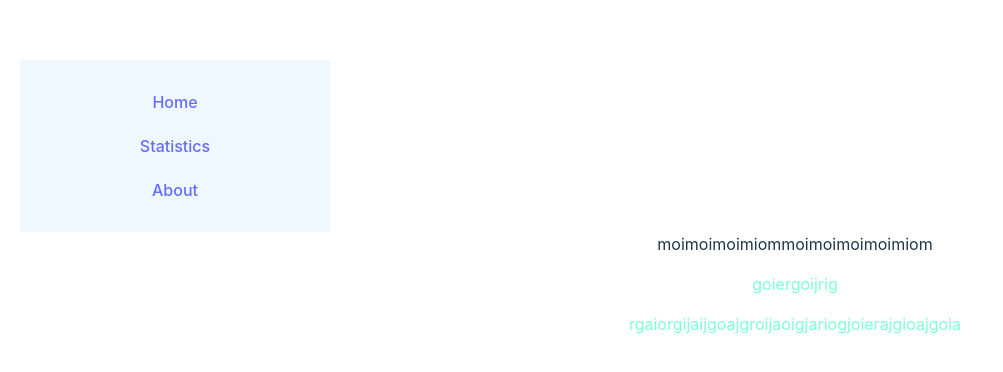
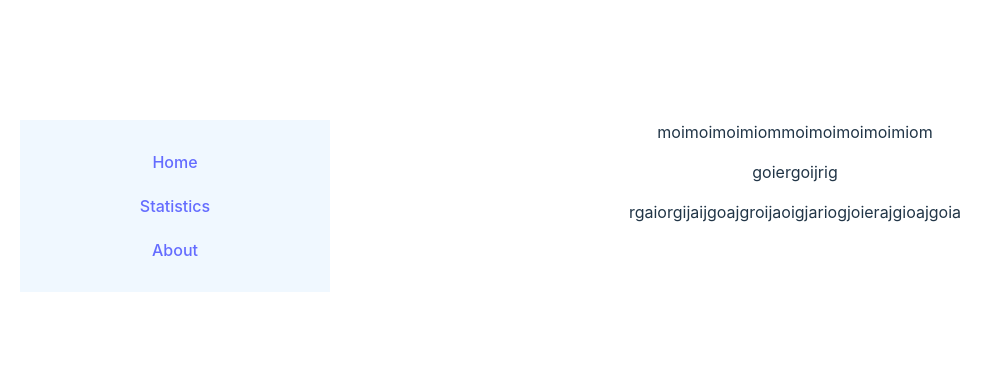
Before and after one commit to Roosa-Pasanen/CountApp, a React (Vite) app: page / in a window 1280 px wide. Shown: the part 194-566 px from the top of the page, without its empty margins (0-1003 px from the left). Built offline with nearby package versions, Linux system fonts and the light colour scheme.

Commit message:
App.css: Add grid display

```diff
--- a/src/App.css
+++ b/src/App.css
@@ -2,7 +2,10 @@
   margin: 20px;
   text-align: center;
   width: 100%;
-  height: 100%;
+}
+.container {
+  display: grid;
+  grid-template-columns: 25% auto;
 }
 
 .sidebar {
@@ -15,7 +18,3 @@
   margin: 20px;
   padding: auto;
 }
-
-p {
-  color: aquamarine;
-}
--- a/src/App.jsx
+++ b/src/App.jsx
@@ -1,11 +1,12 @@
 import { BrowserRouter, Route, Routes } from "react-router-dom";
 import "./App.css";
 import Frontpage from "./Frontpage.jsx";
+import Statistics from "./Statistics.jsx";
 
 function App() {
   return (
-    <div>
-      <div className="sidebar" style={{ width: "25%" }}>
+    <div className="container">
+      <div className="sidebar">
         <div className="sidebar-item">
           <a href="/" className="button">
             Home
@@ -22,12 +23,12 @@ function App() {
           </a>
         </div>
       </div>
-      <div style={{ marginLeft: "25%", width: "75%" }}>
+      <div>
         <BrowserRouter>
           <Routes>
             <Route path="/" element={<Frontpage />} />
             <Route path="/about" element={"bloop"} />
-            <Route path="/statistics" element={"oops"} />
+            <Route path="/statistics" element={<Statistics />} />
           </Routes>
         </BrowserRouter>
       </div>
```
